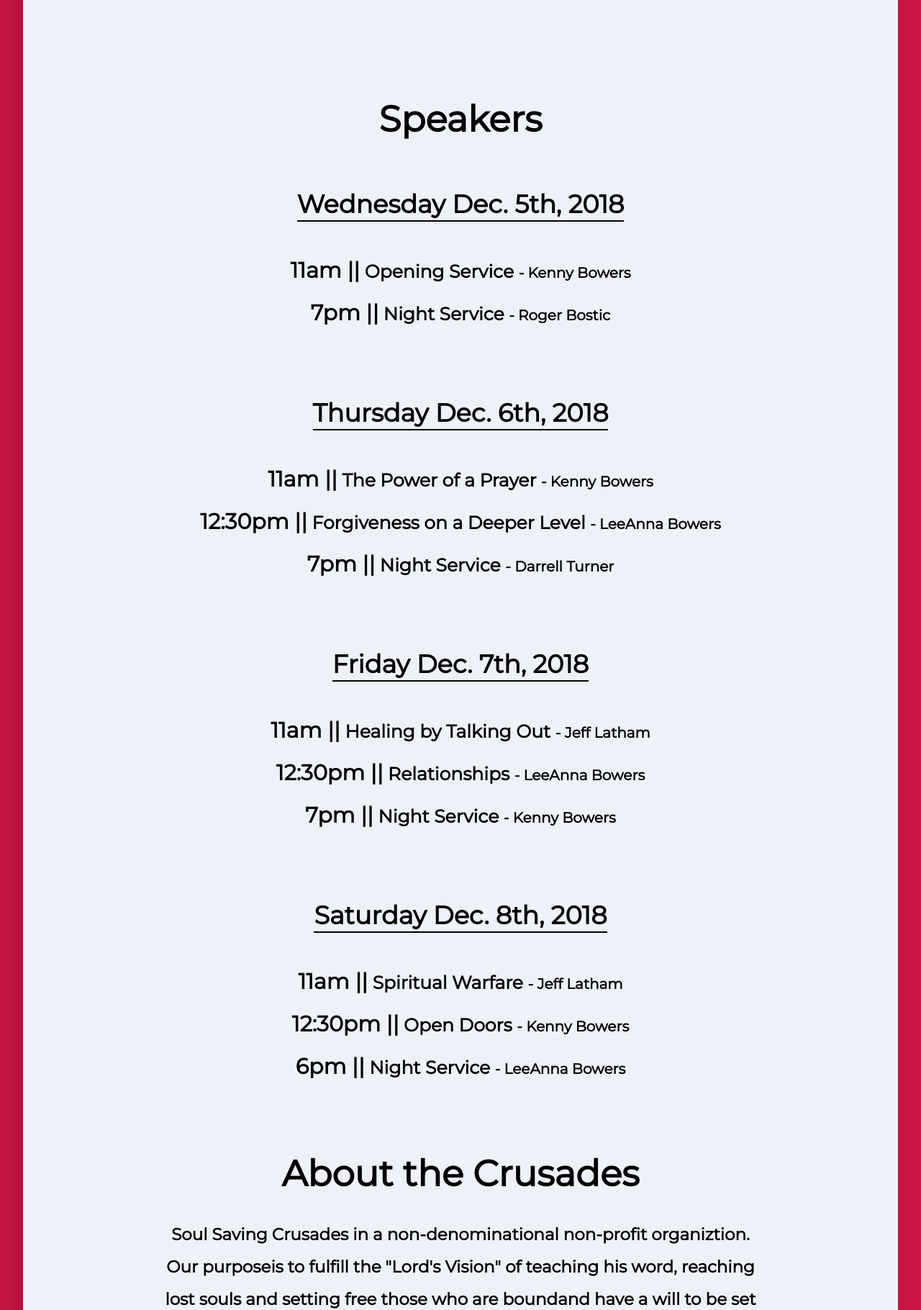
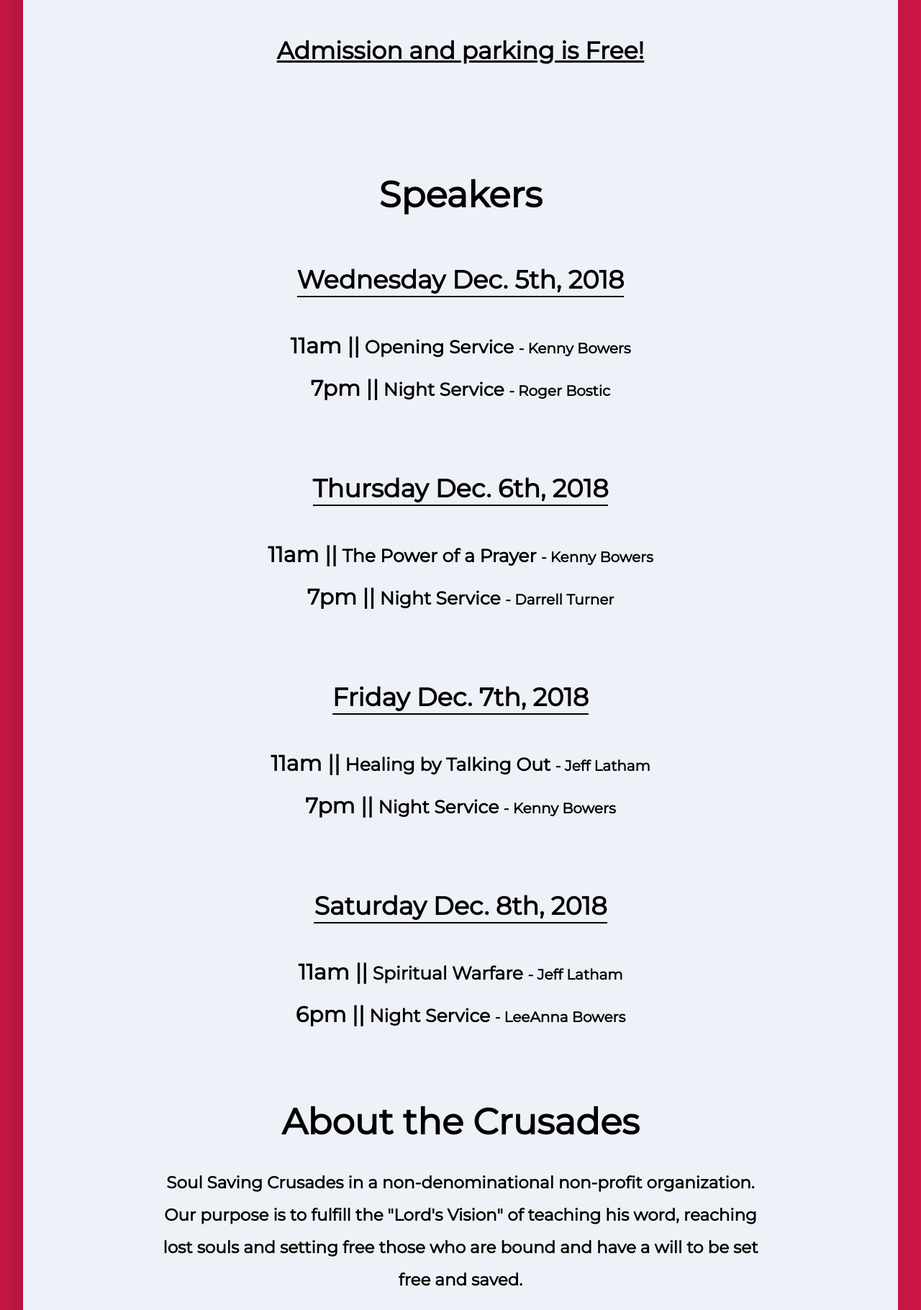
Before and after one commit to Jer1ah/Crusades-Website, a plain HTML site: page index.html in a window 1280 px wide. Shown: the part 684-2504 px from the top of the page at 72% size. Drawn offline with Linux system fonts and the light colour scheme.

Commit message:
fixing some wording and addding a heading clarifying that admission is free

```diff
--- a/index.html
+++ b/index.html
@@ -20,6 +20,7 @@
             <p>A soul saving crusade will come to this lost and dying world. They will multiply, they will grow. Many will be saved and many will be healed. Eyes will open, ears will hear that Jesus is Christ who has come to save!</p>
             <div class="info__location">
                 <h3>Coming to The <a href="http://www.cabarrusarena.com/" target="_blank">Cabarrus Arena and Events Center</a> Dec 5th-8th</h3>
+                <h5>Admission and parking is Free!</h5>
             </div>
             <div class="info__speakers">
                 <h1>Speakers</h1>
@@ -28,21 +29,18 @@
                 <h4><b>7pm ||</b> Night Service <span>- Roger Bostic</span></h4>
                 <h3>Thursday Dec. 6th, 2018</h3>
                 <h4><b>11am ||</b> The Power of a Prayer <span>- Kenny Bowers</span></h4>
-                <h4><b>12:30pm ||</b> Forgiveness on a Deeper Level <span>- LeeAnna Bowers</span></h4>
                 <h4><b>7pm ||</b> Night Service <span>- Darrell Turner</span></h4>
                 <h3>Friday Dec. 7th, 2018</h3>
                 <h4><b>11am ||</b> Healing by Talking Out <span>- Jeff Latham</span></h4>
-                <h4><b>12:30pm ||</b> Relationships <span>- LeeAnna Bowers</span></h4>
                 <h4><b>7pm ||</b> Night Service <span>- Kenny Bowers</span></h4>
                 <h3>Saturday Dec. 8th, 2018</h3>
                 <h4><b>11am ||</b> Spiritual Warfare <span>- Jeff Latham</span></h4>
-                <h4><b>12:30pm ||</b> Open Doors <span>- Kenny Bowers</span></h4>
                 <h4><b>6pm ||</b> Night Service <span>- LeeAnna Bowers</span></h4>
             </div>
             <div class="info__about">
                 <h1>About the Crusades</h1>
-                <p>Soul Saving Crusades in a non-denominational non-profit organiztion. Our purposeis to fulfill the "Lord's Vision" of teaching his word, reaching lost souls and setting free those who are boundand have a will to be set free and saved.</p>
-                <p>Our cause is to stand in unity with the body of Christ for the tearing down of strongholds, defeating all levels of the enemy in the areas of sin, sickness and desease.</p>
+                <p>Soul Saving Crusades in a non-denominational non-profit organization. Our purpose is to fulfill the "Lord's Vision" of teaching his word, reaching lost souls and setting free those who are bound and have a will to be set free and saved.</p>
+                <p>Our cause is to stand in unity with the body of Christ for the tearing down of strongholds, defeating all levels of the enemy in the areas of sin, sickness and disease.</p>
                 <p>The Soul Saving Crusades will be the most important thing this world has ever seen in reference to spiritual healing, salvation, deliverance and preaching of truth.</p>
                 <p>Our program will include sending out ambassadors to raise awareness of the Lord's purpose and cause on a local and global level. Preaching, teaching, training and mentoring "Spiritual Warefare" to anyone regardless of race, ethnicity or religion.</p><p>We will offer these services through public venues such as arenas, coliseums, stadiums, campgrounds, etc. Continually updating and providingpertinent information through forums such as social media, bill boards, flyers, posters and our website.</p>
             </div>
--- a/sass/components/_main.scss
+++ b/sass/components/_main.scss
@@ -35,6 +35,11 @@
 
         h3 {
             margin-top: 0;
+        }
+
+        h5 {
+            text-decoration: underline;
+            margin: 0 auto 5rem;
         }
     }
 
```
Also changed, not shown: css/main.css, 2 other files.
